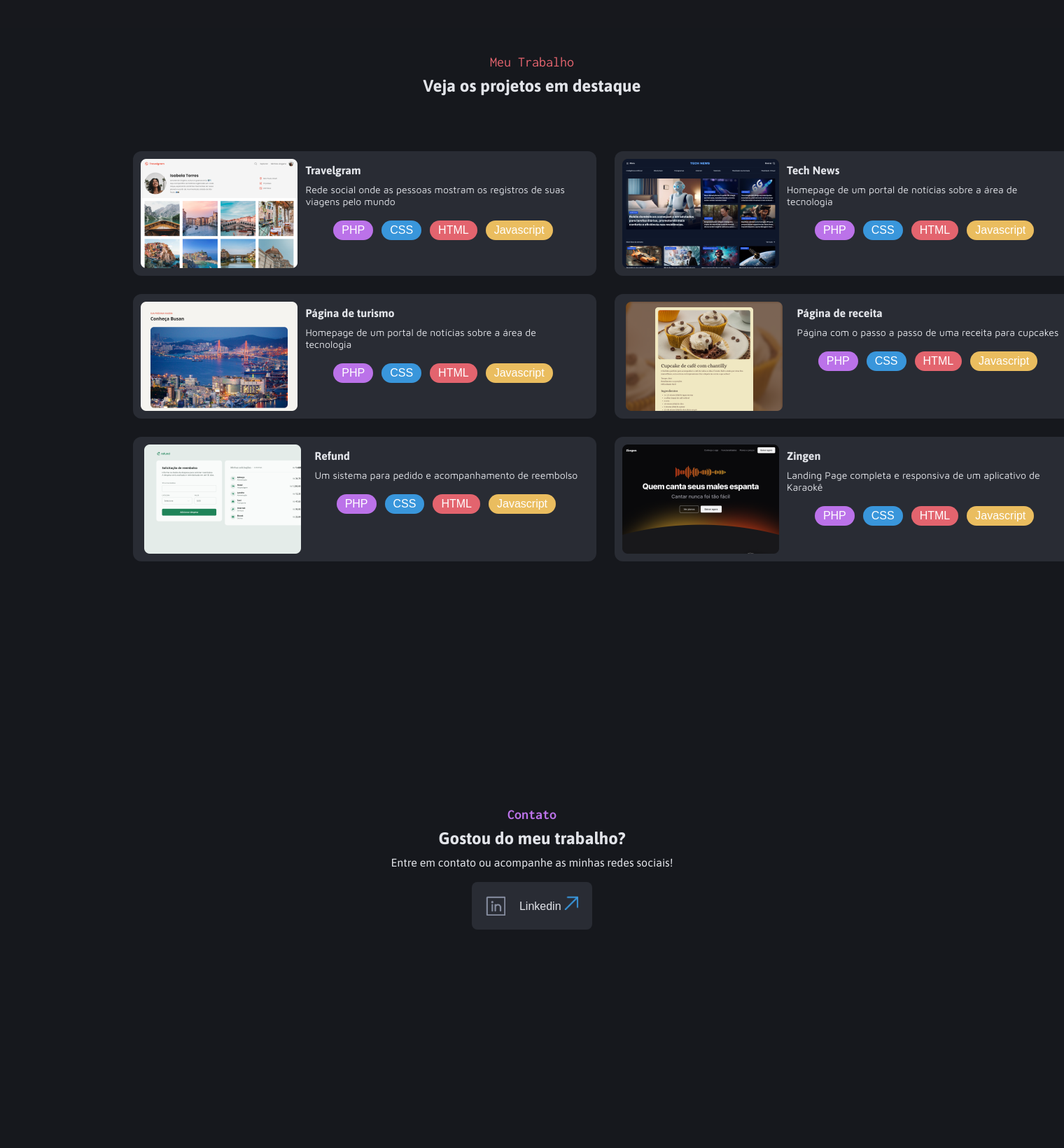
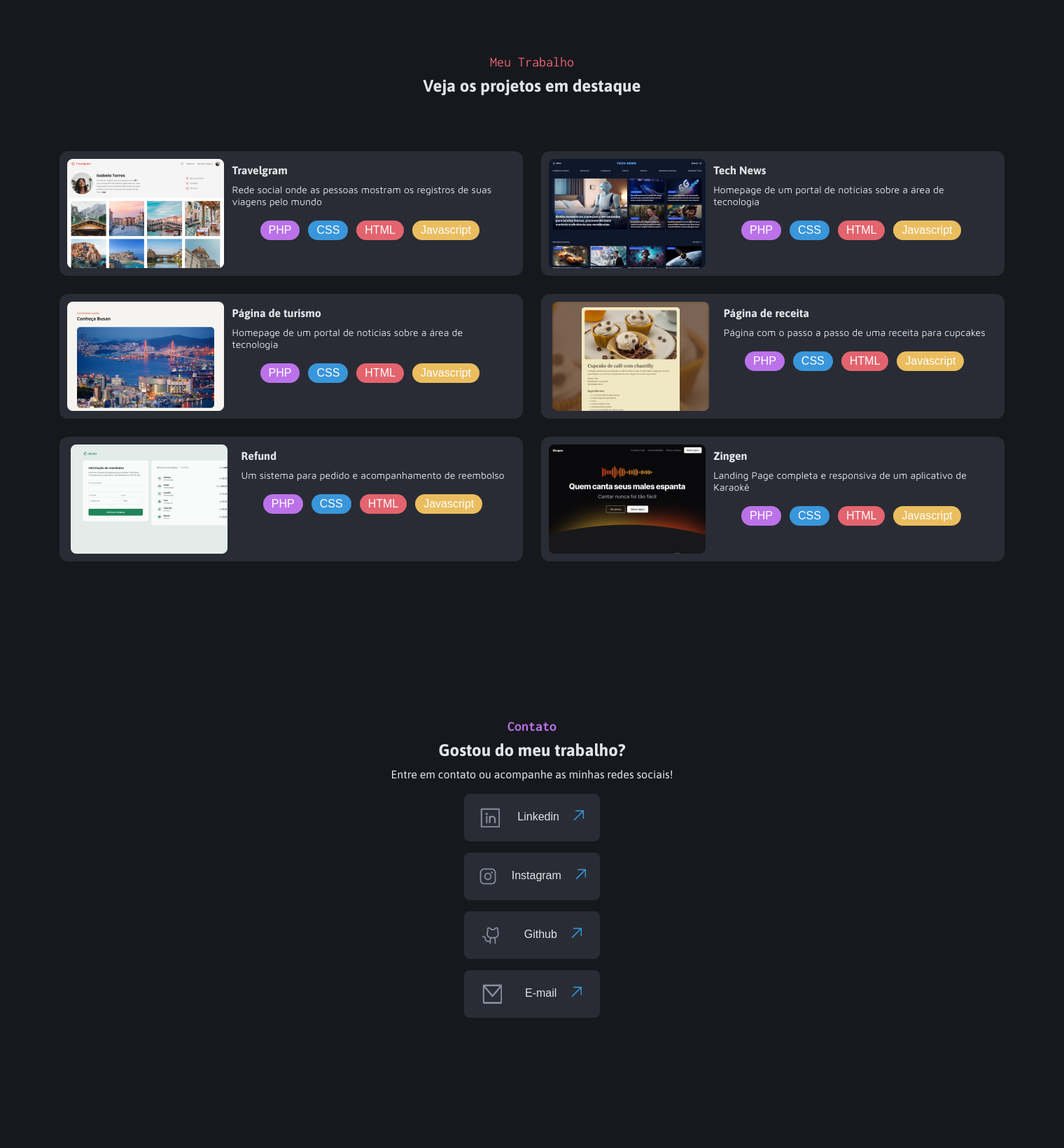
Before and after one commit to Henrry-Maximo/rocketseat-php, a PHP site: page / in a window 1520 px wide. Shown: the part 760-2400 px from the top of the page at 70% size. Run offline with PHP 8.4, Linux system fonts and the light colour scheme.

Commit message:
✨Feat: Add adjust at layout of card social media

```diff
--- a/dev-port/index.php
+++ b/dev-port/index.php
@@ -170,6 +170,39 @@ $listOfProjectsInMemory = [
           </a>
         </div>
       </li>
+
+      <li class="item">
+        <img class="media" src="./assets/icons/instagram.png" alt="instagram logo" />
+
+        <div class="social-description" >
+          <span>Instagram</span>
+          <a href="www.instagram.com.br">
+            <img class="link" src="./assets/icons/arrow.png" alt="instagram" />
+          </a>
+        </div>
+      </li>
+
+      <li class="item">
+        <img class="media" src="./assets/icons/github.png" alt="github logo" />
+
+        <div class="social-description" >
+          <span>Github</span>
+          <a href="www.github.com.br">
+            <img class="link" src="./assets/icons/arrow.png" alt="github" />
+          </a>
+        </div>
+      </li>
+
+      <li class="item">
+        <img class="media" src="./assets/icons/email.png" alt="email logo" />
+
+        <div class="social-description" >
+          <span>E-mail</span>
+          <a href="www.email.com.br">
+            <img class="link" src="./assets/icons/arrow.png" alt="email" />
+          </a>
+        </div>
+      </li>
     </ul>
   </section>
 </body>
--- a/dev-port/styles.css
+++ b/dev-port/styles.css
@@ -30,7 +30,7 @@ body {
 
 .page {
   height: 100vh;
-  width: 75%;
+  /* width: 75%; */
 
   display: flex;
   flex-direction: column;
@@ -295,6 +295,7 @@ body {
   gap: 20px;
 
   padding: 20px;
+  width: 100%;
   background-color: #292C34;
 
   list-style: none;
@@ -306,8 +307,10 @@ body {
 }
 
 .container-items .item .link {
-  width: 20px;
-  height: 20px;
+  width: 15px;
+  height: 15px;
+
+  margin-left: 1rem;
 }
 
 .container-items .item .social-description span {
```
